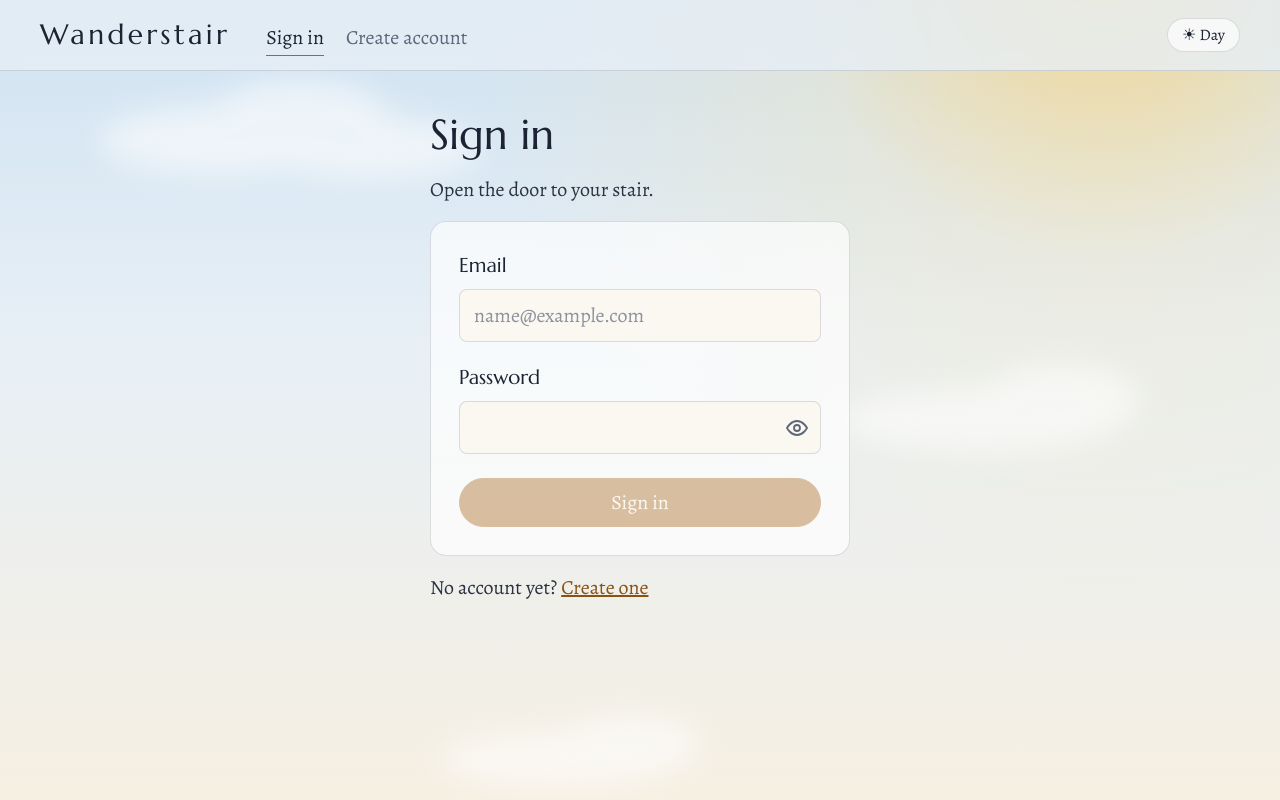
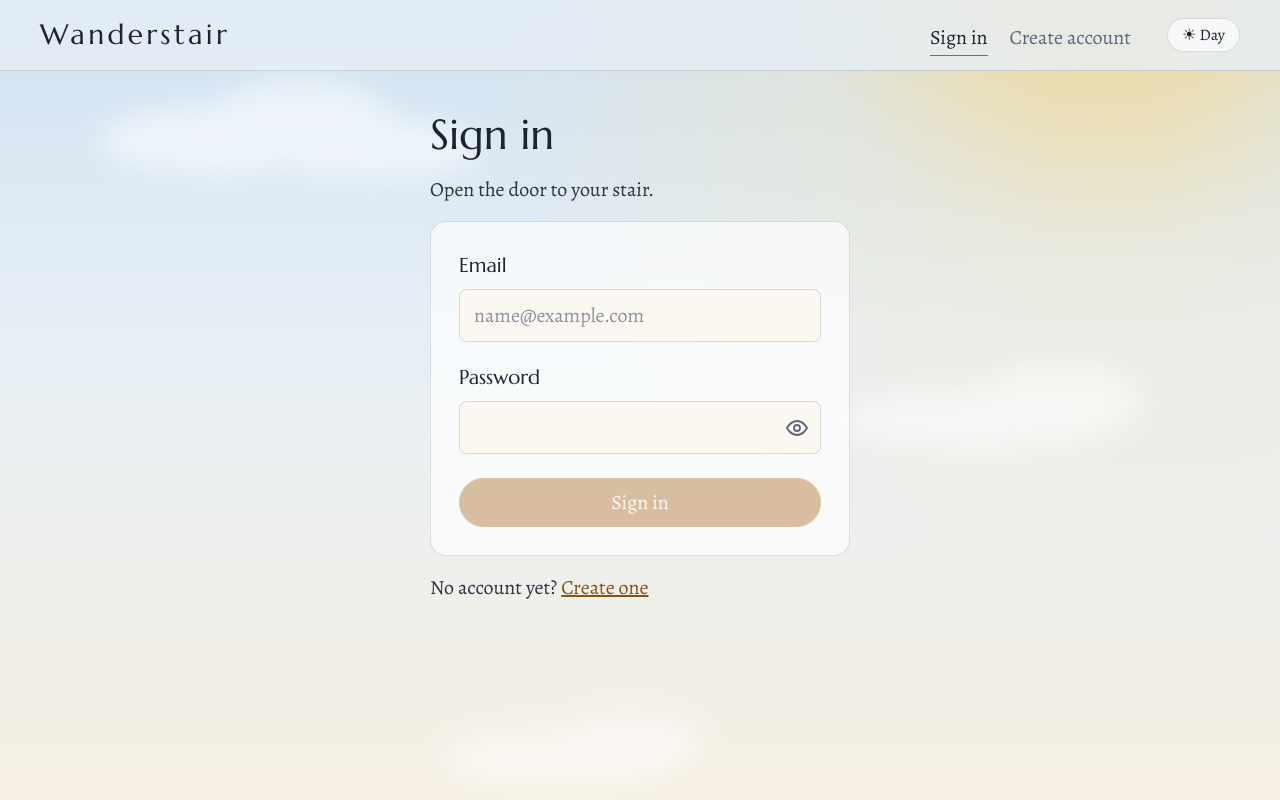
Before and after one commit to mjuliana98g/wanderstair, an Angular app: page /sign-in in a window 1280 px wide. Built offline with nearby package versions, Linux system fonts and the light colour scheme; no server answers.

Commit message:
style: align the guest links

```diff
--- a/src/app/app.css
+++ b/src/app/app.css
@@ -44,6 +44,14 @@ nav a.active {
   color: var(--title);
 }
 
+nav.guest {
+  margin-left: auto;
+}
+
+nav.guest + .tools {
+  margin-left: 0;
+}
+
 /* --------------------------------------------------
    TOOLS
    -------------------------------------------------- */
--- a/src/app/app.html
+++ b/src/app/app.html
@@ -1,6 +1,6 @@
 <header>
   <h1>{{ title }}</h1>
-  <nav aria-label="Main navigation">
+  <nav aria-label="Main navigation" [class.guest]="!user()">
     @if (user()) {
       <a routerLink="/" routerLinkActive="active" [routerLinkActiveOptions]="{ exact: true }">My stair</a>
       <a routerLink="/find" routerLinkActive="active">Find artworks</a>
```
